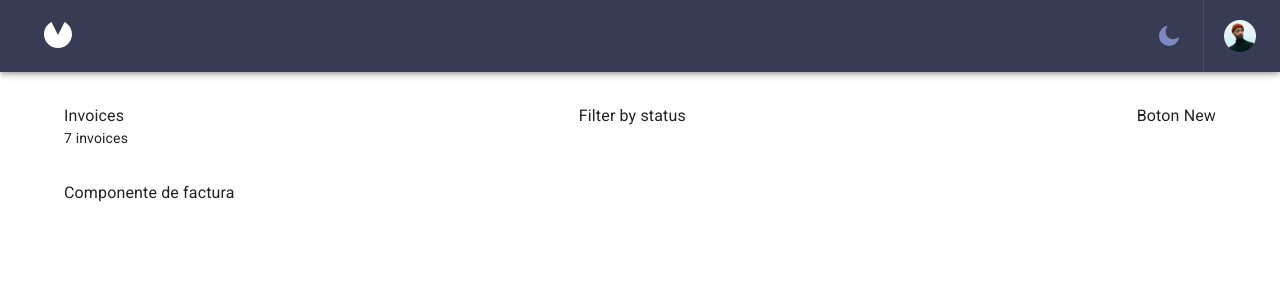
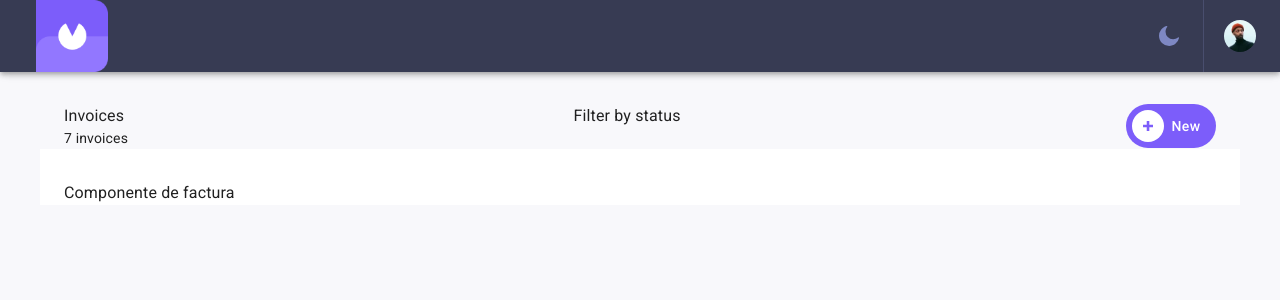
Before and after one commit to Kilox6991/invoice-app, a React (Vite) app in the folder client/invoice-app/: page / in a window 1280 px wide. Shown: the top 300 px of the page. Built offline with nearby package versions, Linux system fonts and the light colour scheme.

Commit message:
HomePage: CustomButton

```diff
--- a/client/invoice-app/src/components/Navbar/Navbar.jsx
+++ b/client/invoice-app/src/components/Navbar/Navbar.jsx
@@ -5,30 +5,24 @@ import Box from "@mui/material/Box";
 import Toolbar from "@mui/material/Toolbar";
 import IconButton from "@mui/material/IconButton";
 import Grid from "@mui/material/Grid"
-import { borders } from '@mui/system';
-import Button from '@mui/material/Button';
-import MenuIcon from "@mui/icons-material/Menu";
+import logo from "../../assets/logo.png"
+import CssBaseline from '@mui/material/CssBaseline';
 
-import styles from "./navbar.module.css";
 
 function Navbar() {
   return (
+    <>
+    <CssBaseline />
     <Box sx={{ flexGrow: 1, display:"flex"}}>
-      <AppBar sx={{ backgroundColor: "#373B53", height:72 }}>
-        <Toolbar sx={{height:"100%"}}>
-          <Container >
+      <AppBar sx={{ backgroundColor: "#373B53", height:"72px" }}>
+        <Toolbar>
+          <Container sx={{height:"100%", pl:0}}>
           <IconButton
             edge="start"
             color="white"
-            sx={{}}
+            sx={{ pl: 0, pr: 0, pt: 0 }}
           >
-          <svg xmlns="http://www.w3.org/2000/svg" width="28" height="27.58">
-              <path
-                fill="#FFF"
-                fillRule="evenodd"
-                d="M20.513 0C24.965 2.309 28 6.91 28 12.21 28 19.826 21.732 26 14 26S0 19.826 0 12.21C0 6.91 3.035 2.309 7.487 0L14 12.9z"
-              />
-            </svg>
+          <img src={logo} alt="logo-web" style={{ height: "72px", width: "72px"}}/>
           </IconButton>
           </Container>
           <IconButton
@@ -52,6 +46,7 @@ function Navbar() {
         </Toolbar>
       </AppBar>
     </Box>
+    </>
   );
 }
 
--- a/client/invoice-app/src/pages/HomePage.jsx
+++ b/client/invoice-app/src/pages/HomePage.jsx
@@ -1,21 +1,60 @@
-import { Box, Container } from "@mui/material";
+import { Box, Container, styled } from "@mui/material";
 
 import CssBaseline from '@mui/material/CssBaseline';
+import Button from '@mui/material/Button';
+
+const CustomButton = styled(Button)({
+    backgroundColor: "#7C5DFA",
+    color: "#FFFFFF",
+    borderRadius: "24px",
+    width: "90px",
+    height: "44px",
+    gap: "6px",
+    padding: "6px 15px 6px 6px",
+    textDecoration: "none",
+    border: "none",
+    display: "flex",
+    justifyContent: "space-around",
+
+    cursor: "pointer",
+    textTransform: "none",
+    "&:hover": {
+        backgroundColor: "#9277FF",
+    },
+    "& .circle": {
+        backgroundColor: "#FFFFFF",
+        borderRadius: "50%",
+        display: "flex",
+        justifyContent: "center",
+        alignItems: "center",
+        width: "32px",
+        height: "32px",
+
+
+    }
+});
 
 function HomePage() {
     return (
         <>
             <CssBaseline />
-            <Box sx={{ flexGrow: 1, minHeight: "100vh", background: "F8F8FB" }}>
+            <Box sx={{ flexGrow: 1, minHeight: "100vh", background: "#F8F8FB" }}>
                 <Container sx={{ display: "flex", justifyContent: "space-between", pt: "104px" }}>
                     <div>
                         <div>Invoices</div>
                         <div style={{ fontSize: '14px' }}>7 invoices</div>
                     </div>
                     <div>Filter by status </div>
-                    <div>Boton New</div>
+                    <CustomButton href="#text-buttons">
+                        <div className="circle">
+                            <svg width="10" height="10" xmlns="http://www.w3.org/2000/svg">
+                                <path d="M6.313 10.023v-3.71h3.71v-2.58h-3.71V.023h-2.58v3.71H.023v2.58h3.71v3.71z" fill="#7C5DFA" fillRule="nonzero"/>
+                            </svg>
+                        </div>
+                        New
+                    </CustomButton>
                 </Container>
-                <Container sx={{ pt: "32px",background:"FFFFF" }}>
+                <Container sx={{ pt: "32px", background: "#FFFFFF" }}>
                     <div>Componente de factura</div>
                 </Container>
             </Box>
```
Also changed, not shown: client/invoice-app/src/assets/icon-plus.svg (added), client/invoice-app/src/assets/logo.png (added), client/invoice-app/src/components/InvoiceBox/Invoicebox.jsx (added).
